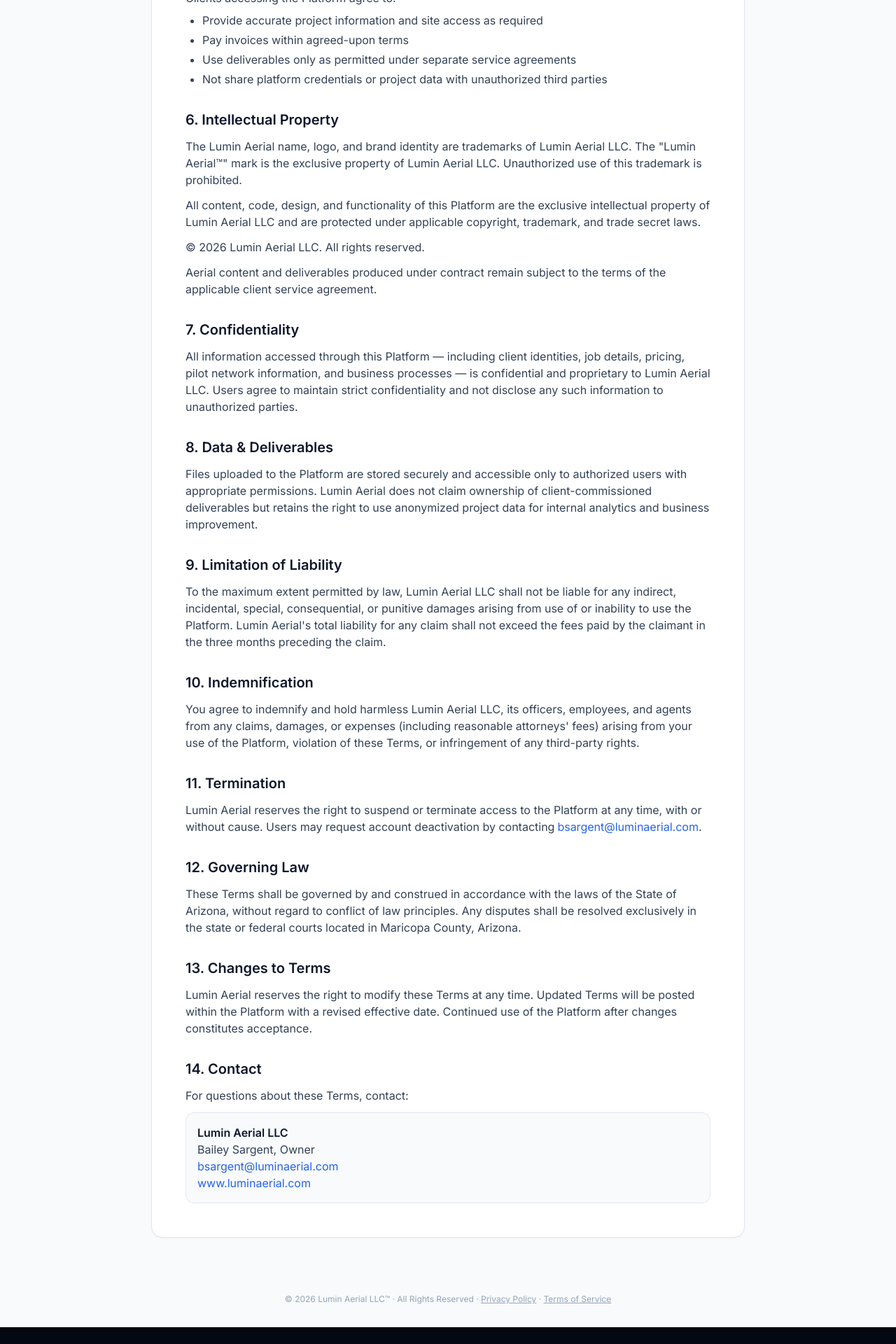
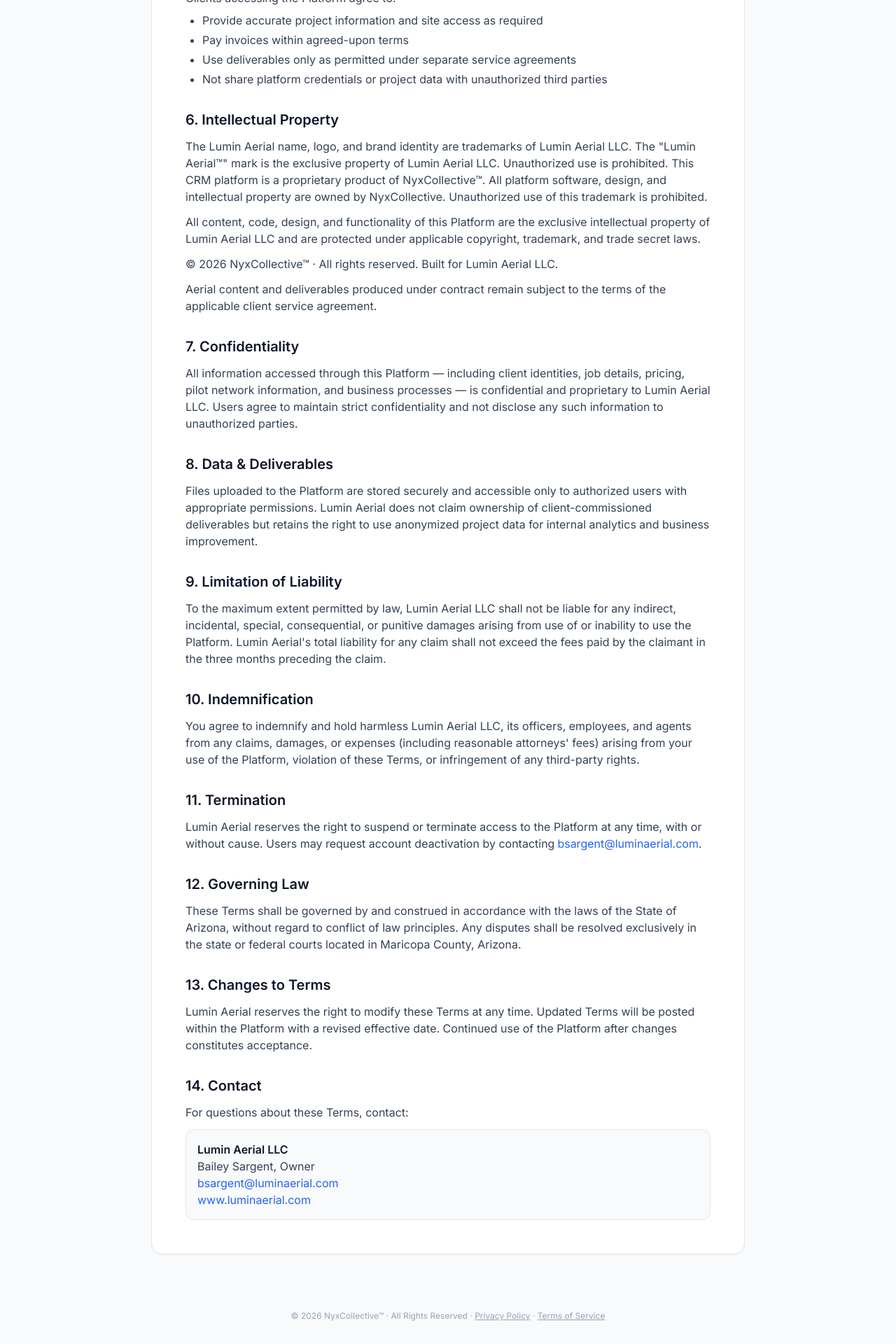
Before and after one commit to cmc-creator/DRONE-CRM, a Next.js app: page /terms in a window 1280 px wide. Shown: the part 1369-3289 px from the top of the page at 70% size. Before the commit the page ends 3265 px from the top, so only its background shows below. Built offline with nearby package versions, Linux system fonts and the light colour scheme.

Commit message:
brand: NyxCollective TM+copyright across all footers, terms IP section, email, README

```diff
--- a/src/app/contracts/[id]/sign/page.tsx
+++ b/src/app/contracts/[id]/sign/page.tsx
@@ -212,7 +212,7 @@
         </Card>
 
         <p className="text-center text-xs text-muted-foreground">
-          © 2026 Lumin Aerial LLC™ · For questions contact{" "}
+          © 2026 NyxCollective™ · Built for Lumin Aerial LLC · For questions contact{" "}
           <a href="mailto:bsargent@luminaerial.com" className="text-primary hover:underline">bsargent@luminaerial.com</a>
         </p>
       </div>
--- a/src/app/login/page.tsx
+++ b/src/app/login/page.tsx
@@ -595,7 +595,7 @@
             className="text-xs font-medium mb-1 pt-6"
             style={{ color: "rgba(0,212,255,0.25)" }}
           >
-            © 2026 Lumin Aerial LLC™ · Internal Operations Platform
+            © 2026 NyxCollective™ · Internal Operations Platform
           </p>
           <div className="flex items-center justify-center gap-3">
             <a
--- a/src/app/privacy/page.tsx
+++ b/src/app/privacy/page.tsx
@@ -221,7 +221,7 @@
       </main>
 
       <footer className="text-center text-slate-400 text-xs py-8">
-        © 2026 Lumin Aerial LLC™ · All Rights Reserved ·{" "}
+        © 2026 NyxCollective™ · Built for Lumin Aerial LLC · All Rights Reserved ·{" "}
         <Link href="/privacy" className="hover:text-slate-600 underline">Privacy Policy</Link>
         {" "}·{" "}
         <Link href="/terms" className="hover:text-slate-600 underline">Terms of Service</Link>
--- a/src/app/terms/page.tsx
+++ b/src/app/terms/page.tsx
@@ -102,6 +102,8 @@
               <p>
                 The Lumin Aerial name, logo, and brand identity are trademarks of Lumin Aerial LLC.
                 The "Lumin Aerial™" mark is the exclusive property of Lumin Aerial LLC. Unauthorized use
+                is prohibited. This CRM platform is a proprietary product of NyxCollective™. All platform
+                software, design, and intellectual property are owned by NyxCollective. Unauthorized use
                 of this trademark is prohibited.
               </p>
               <p className="mt-3">
@@ -110,7 +112,7 @@
                 trade secret laws.
               </p>
               <p className="mt-3">
-                © 2026 Lumin Aerial LLC. All rights reserved.
+                © 2026 NyxCollective™ · All rights reserved. Built for Lumin Aerial LLC.
               </p>
               <p className="mt-3">
                 Aerial content and deliverables produced under contract remain subject to the terms of
@@ -211,7 +213,7 @@
       </main>
 
       <footer className="text-center text-slate-400 text-xs py-8">
-        © 2026 Lumin Aerial LLC™ · All Rights Reserved ·{" "}
+        © 2026 NyxCollective™ · All Rights Reserved ·{" "}
         <Link href="/privacy" className="hover:text-slate-600 underline">Privacy Policy</Link>
         {" "}·{" "}
         <Link href="/terms" className="hover:text-slate-600 underline">Terms of Service</Link>
--- a/src/components/layout/sidebar.tsx
+++ b/src/components/layout/sidebar.tsx
@@ -294,7 +294,7 @@
           Sign out
         </button>
         <p className="text-[9px] mt-2 px-2" style={{ color: "rgba(0,212,255,0.15)" }}>
-          © 2026 Lumin Aerial LLC™
+          © 2026 NyxCollective™ · Built for Lumin Aerial LLC
         </p>
       </div>
     </aside>
--- a/src/lib/email.ts
+++ b/src/lib/email.ts
@@ -106,7 +106,7 @@
       </div>
 
       <p style="margin: 24px 0 0; font-size: 12px; color: rgba(0,212,255,0.3); text-align: center;">
-        Lumin Aerial LLC &nbsp;·&nbsp; luminaerial.com
+        Lumin Aerial LLC &nbsp;·&nbsp; luminaerial.com &nbsp;·&nbsp; <span style="color:rgba(0,212,255,0.3)">Powered by NyxCollective™</span>
       </p>
     </div>
   </div>
```
Also changed, not shown: 1 other file (tests, documents, lock files or other folders).
